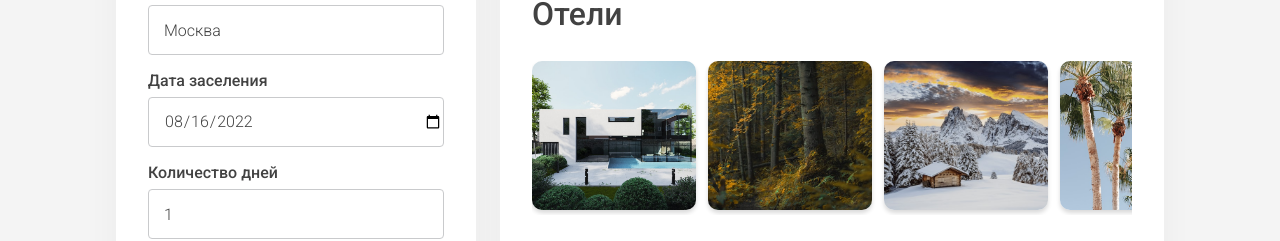
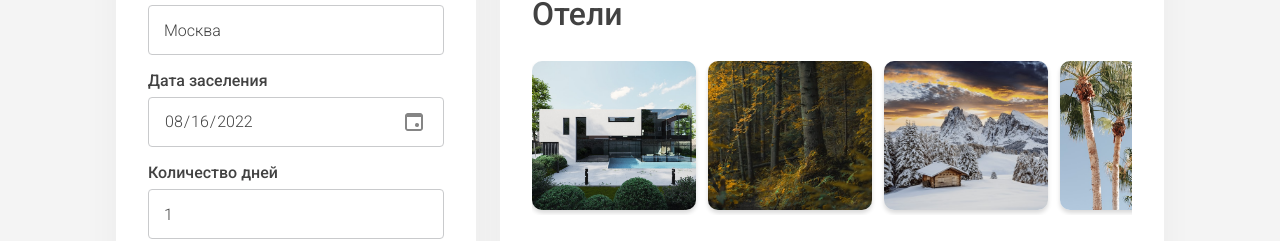
Before and after one commit to alraskalov/search-hotels, a React (Create React App) app: page / in a window 1280 px wide. Shown: the part 145-386 px from the top of the page. Built offline with nearby package versions, Linux system fonts and the light colour scheme; no server answers; sample sign-in values are in the browser's storage.

Commit message:
fix: changed the standard icon for input date

```diff
--- a/src/components/UI/Input/Input.css
+++ b/src/components/UI/Input/Input.css
@@ -21,11 +21,17 @@
   border: 1px solid #c9cacc;
   border-radius: 4px;
   margin-top: 7px;
-  padding: 0 0 0 15px;
+  padding: 0 15px 0 15px;
   color: #424242;
   font-weight: 300;
   font-size: 16px;
   line-height: 20px;
+}
+
+.label__input::-webkit-calendar-picker-indicator {
+  background-image: url('../../../images/calendar-today.png');
+  width: 24px;
+  height: 24px;
 }
 
 .label__input_error {
```
Also changed, not shown: src/images/calendar-today.png (added).
